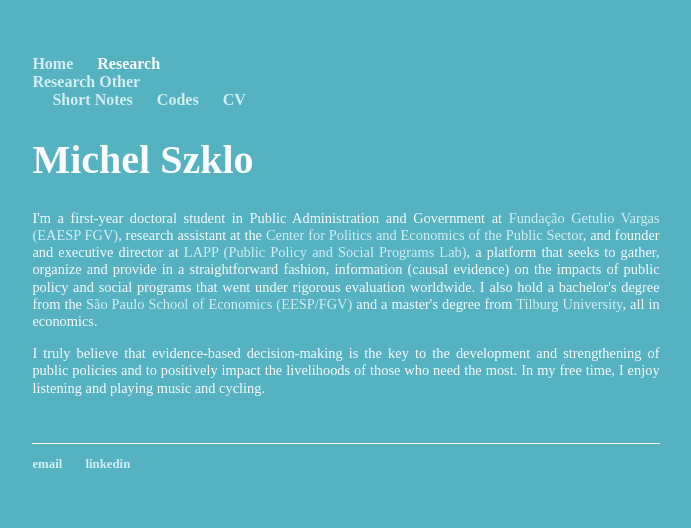
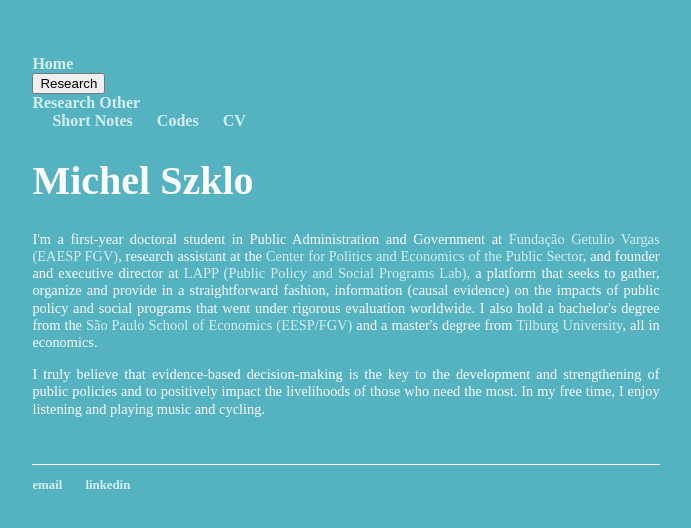
Before and after one commit to michelszklo/michelszklo.github.io, a Jekyll site: the page built from index.html, in a window 1280 px wide. Shown: the top 528 px of the page, without its empty margins (294-985 px from the left). Built offline with Jekyll 4.4.1, drawn with Linux system fonts in a browser that asks for light colours.

Commit message:
Dropdown trial 3

```diff
--- a/_layouts/default.html
+++ b/_layouts/default.html
@@ -9,8 +9,9 @@
 			<nav>
 	    		<ul>
 	        		<li><a href="https://michelszklo.github.io/">Home</a></li>
-				<li>Research
+				<li>
 					<div class="dropdown">
+						<button class="dropbtn">Research</button>
 						<div class="dropdown-content">
 							<a href="https://michelszklo.github.io/r_projects">Research</a>
 							<a href="https://michelszklo.github.io/o_projects">Other</a>
```
